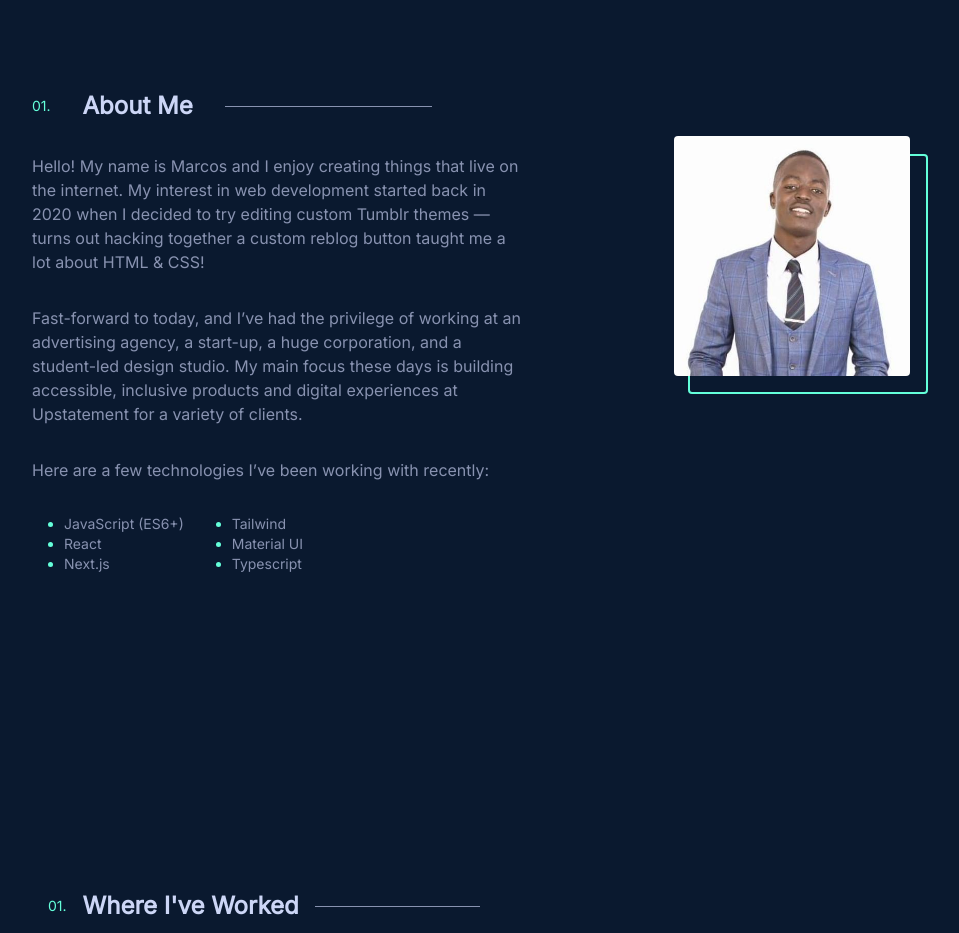
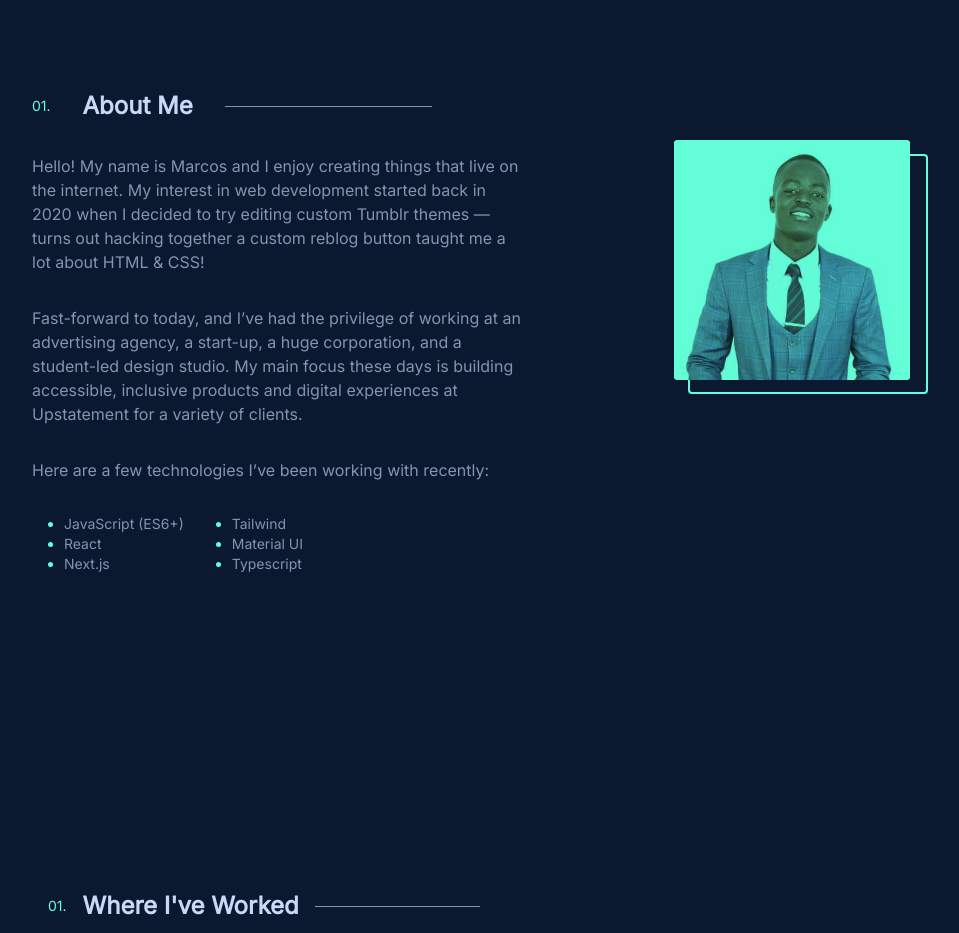
Before and after one commit to Marcos8060/port, a Next.js app: page / in a window 1280 px wide. Shown: the part 840-1773 px from the top of the page, without its empty margins (160-1119 px from the left). Built offline with nearby package versions, Linux system fonts and the light colour scheme.

Commit message:
polished the about section prodile image

```diff
--- a/components/about.js
+++ b/components/about.js
@@ -46,7 +46,12 @@ const About = () => {
         </div>
         <div className="w/12 mx-auto">
           <div className="relative border-2 rounded border-secondary h-60 w-60">
-          <img className="h-60 hover:bg-secondary rounded hover:cursor-pointer absolute bottom-4 right-4" src="/images/profile.jpg" alt="" />
+            <div className="profile__img h-60 absolute bottom-4 right-4"></div>
+            {/* <img
+              className="h-60 hover:bg-secondary rounded hover:cursor-pointer absolute bottom-4 right-4"
+              src="/images/profile.jpg"
+              alt=""
+            /> */}
           </div>
         </div>
       </div>
--- a/styles/globals.css
+++ b/styles/globals.css
@@ -30,3 +30,29 @@
     mix-blend-mode: multiply;
     z-index: -1;
 }
+.profile__img{
+    /* width: 60%; */
+    /* height: 60vh; */
+    object-fit: contain;
+    background: url('/images/profile.jpg');
+    background-size: cover;
+    background-position: center;
+    background-repeat: no-repeat;
+    border-radius: 4px;
+    position: relative;
+    z-index: 1;
+    color: #fff;
+}
+.profile__img::after{
+    content: '';
+    position: absolute;
+    top: 0;
+    left: 0;
+    width: 100%;
+    height: 100%;
+    background: #64FFDA;
+    border-radius: 4px;
+    cursor: pointer;
+    mix-blend-mode: multiply;
+    z-index: -1;
+}
```
